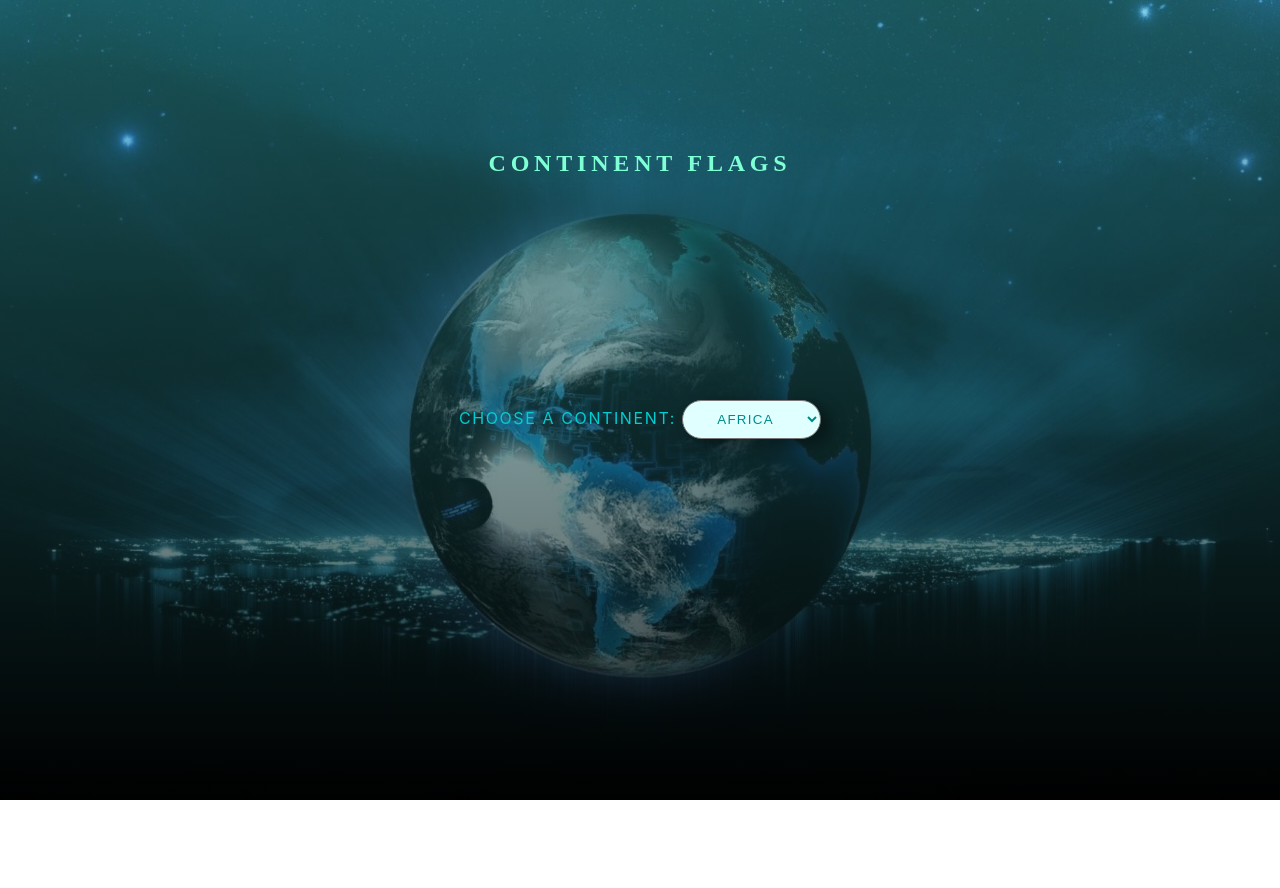
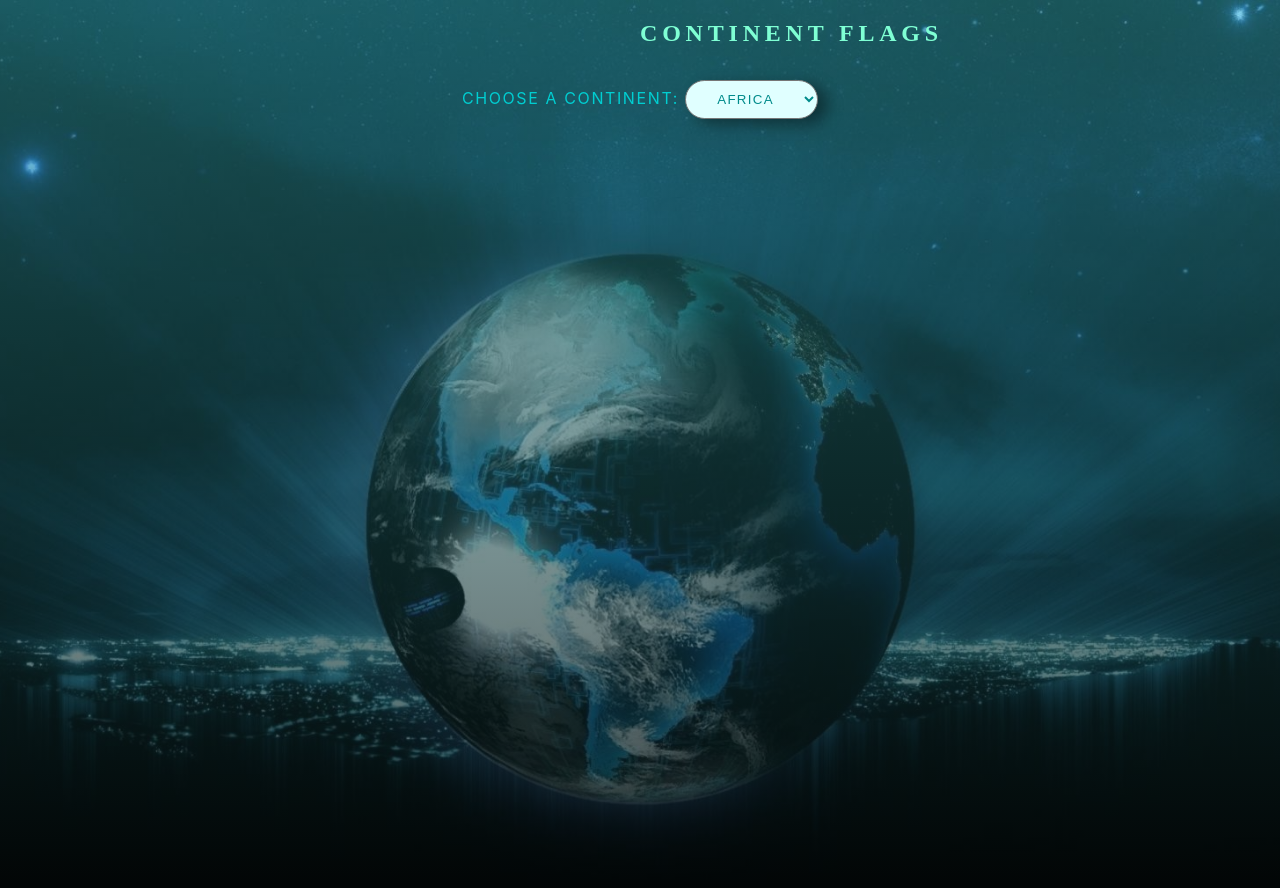
Before and after one commit to NjeriMuchiri/countryflags-app, a React (Create React App) app: page / in a window 1280 px wide. Shown: the top 888 px of the page. Before the commit the page ends 800 px from the top, so only its background shows below. Built offline with nearby package versions, Linux system fonts and the light colour scheme; a web font is replaced by a local one.

Commit message:
Added a new functionality

```diff
--- a/src/App.css
+++ b/src/App.css
@@ -19,15 +19,17 @@ body{
 .heading{
   color:aquamarine;
   text-transform: uppercase;
-  text-align: center;
-  margin-top:150px;
+  margin-top:20px;
   letter-spacing: 0.3rem;
   font-family: 'ZCOOL QingKe HuangYou',
   cursive;
+  position:absolute;
+  top:0%;
+  left:50%;
 }
 .section-continents{
   position:absolute;
-  top:50%;
+  top:10%;
 }
 label{
   color:#00ced1;
@@ -52,3 +54,15 @@ select{
   grid-template-columns: auto auto auto;
   padding:10px;
 }
+.countries-display{
+  min-height:100vh;
+  display:grid;
+  place-items: center;
+  grid-template-columns: auto auto auto;
+  margin-top:150px;
+  padding:10px;
+}
+.displayer img{
+  height:100px;
+  display:block;
+}
--- a/src/Pages/Container.js
+++ b/src/Pages/Container.js
@@ -1,6 +1,6 @@
 import '../App.css';
 import React from 'react';
-import { useState,useEffect } from 'react';
+import { useState} from 'react';
 import axios from 'axios';
 
 const Container = () =>{
@@ -8,16 +8,18 @@ const Container = () =>{
     const[countries,setCountries] = useState([]);
     const[continent,setContinent] = useState('');
 
-      const HandleChangeApi = async () =>{
-         axios.get(`https://restcountries.com/v3.1/region/ame`)
+      const HandleChangeApi = async (e) =>{
+          setContinent(e.target.value);
+         axios.get(`https://restcountries.com/v3.1/region/${e.target.value}`)
          .then((response) =>{
             //  let data = response.data;
             console.log(response)
+            setCountries(response.data.map((item) =>item))
          })
          .catch((error)=>{
              console.log(error);
          });
-      }
+         };
     // useEffect(() =>{
     //     axios.get(`https://restcountries.com/v3.1/region/ame`)
     //     .then(res => {
@@ -44,19 +46,24 @@ const Container = () =>{
                       <option value="Africa">Africa</option>
                       <option value="Asia">Asia</option>
                       <option value="Europe">Europe</option>
-                      <option value="Antartica">Antartica</option>
+                      <option value="Americas">Americas</option>
                       <option value="Oceania">Oceania</option>
                   </select>
-                  <div className='countries-display'>
-                  {continent.length !== 0 && countries.map(country =>
-                      <div key={country.area}>
-                      <img src={country.flag.svg} alt={country.name.common} />
-                      <h4>{country.name.common}</h4>
-                          </div>
-                  )}
+
+                    </div>
+                     <div className='countries-display'>
+                     {continent.length !== 0 &&
+                     countries.map((item) =>(
+                         <div key={item.area}>
+                             <article className='displayer'>
+                                 <img src={item.flags.svg} alt={item.name.common} />
+                                 <h1 className='name-flag'>{item.name.common}</h1>
+                             </article>
+                         </div>
+                     )) }
                   </div>
-                    </div>
               </section>
+
            </>
     );
 };
```
